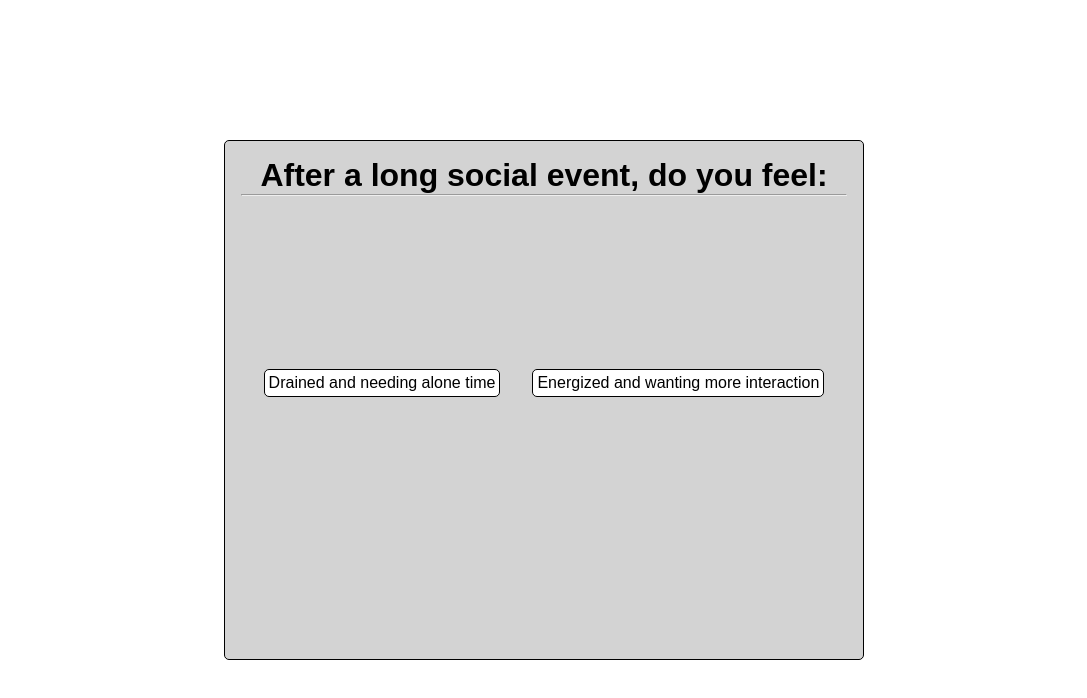
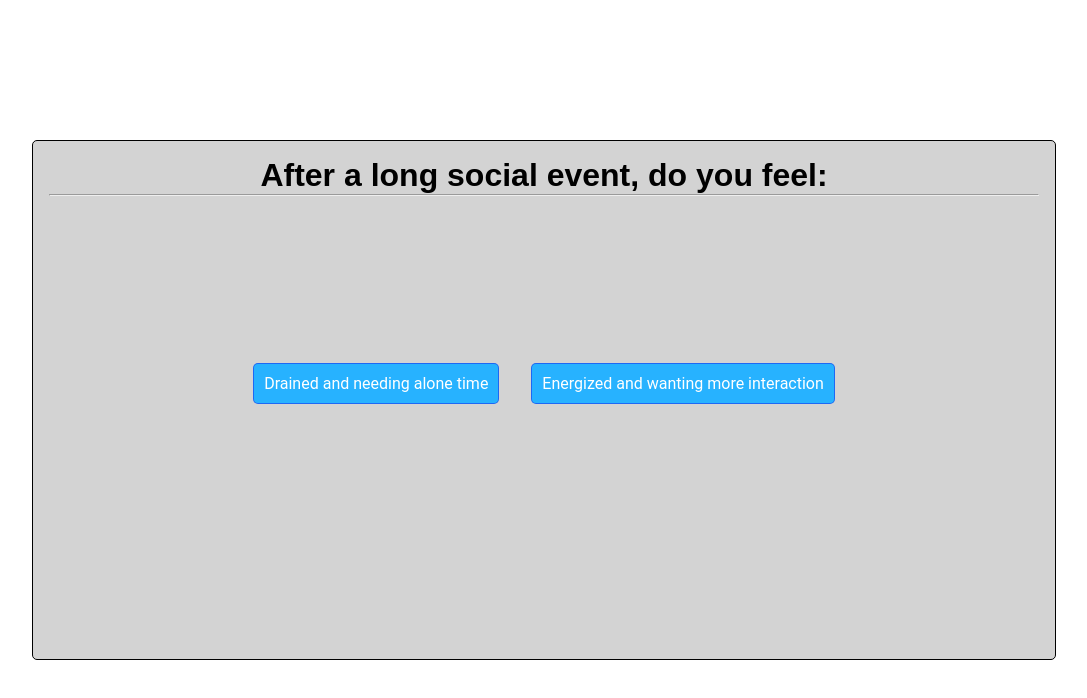
Before and after one commit to JMSONNE/Personality-test, a React (Vite) app: page / in a window 1280 px wide. Shown: the top 698 px of the page, without its empty margins (96-1183 px from the left). Built offline with nearby package versions, Linux system fonts and the light colour scheme.

Commit message:
changed styling

```diff
--- a/src/index.css
+++ b/src/index.css
@@ -10,7 +10,7 @@
   align-items: center;
 }
 .quiz-box {
-  width: 50vw;
+  width: 80vw;
   height: 65vh;
   border: 1px solid black;
   border-radius: 5px;
@@ -41,13 +41,15 @@
   background-color: white;
 }
 .button {
-  border: 1px solid black;
+  border: 1px solid #1211e775;
   border-radius: 5px;
   cursor: pointer;
-  padding: 4px;
+  padding: 10px;
   margin: 1rem;
-  background-color: rgb(255, 255, 255);
+  background-color: #27b2ff;
   text-align: center;
+  color: white;
+  font-family: roboto;
 }
 .result-box {
   height: 60%;
```
